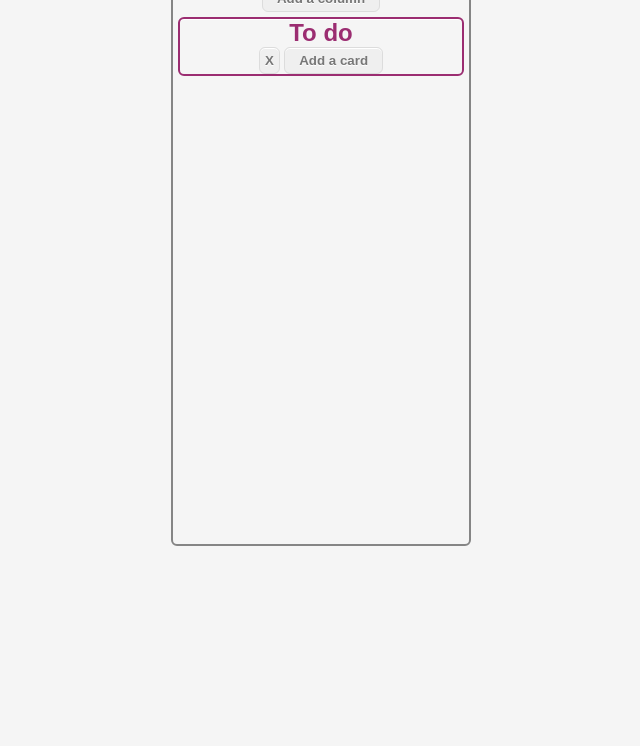
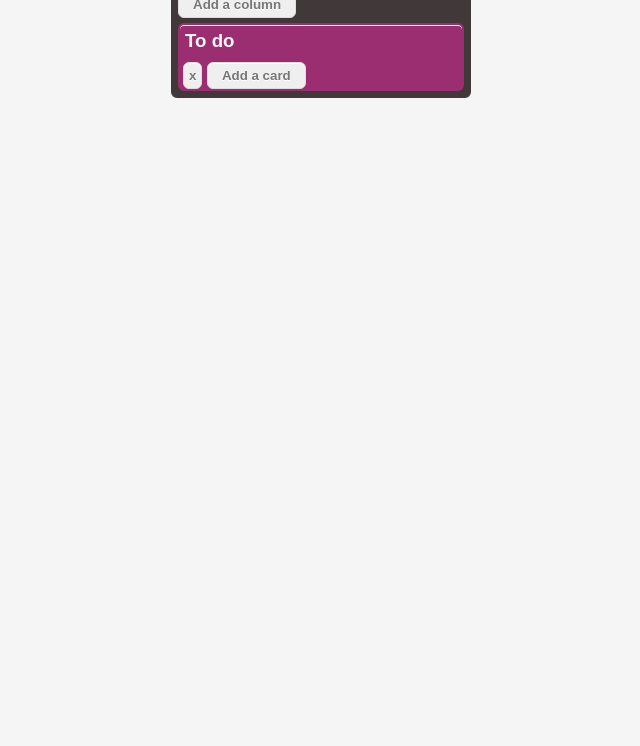
Before and after one commit to adeeio/kanban, a website: page index.html in a window 1280 px wide. Shown: the part 54-800 px from the top of the page, without its empty margins (319-959 px from the left). Drawn offline with nearby package versions, Linux system fonts and the light colour scheme.

Commit message:
finished styling up

```diff
--- a/index.html
+++ b/index.html
@@ -7,16 +7,16 @@
 </head>
 <body>
 	<div id="board" class="board">
-    <h1>Kanban board</h1>
+    <h2>Kanban board</h2>
     <button class="create-column">Add a column</button>
     <div class="column-container"></div>
   </div>
 
   <script id="column-template" type="x-tmpl-mustache">
     <div class="column">
-        <h2 class="column-title"> {{ name }} </h2>
+        <h3 class="column-title"> {{ name }} </h3>
         <ul id= {{ id }} class="column-card-list"></ul>
-        <button class="btn-delete">X</button>
+        <button class="btn-delete">x</button>
         <button class="add-card">Add a card</button>
     </div>
   </script>
--- a/sass/style.scss
+++ b/sass/style.scss
@@ -1,8 +1,11 @@
+$board-main-color: #413939;
+$board-text-color: #f5f5f5;
 
-$board-main-color: #858585;
 $column-main-color: rgb(155, 45, 113);
+$column-text-color: #f5f5f5;
+
 $card-main-color: #889acc;
-
+$card-text-color: #f5f5f5;
 
 * {
   box-sizing: border-box;
@@ -20,13 +23,18 @@ body {
 .board {
   width: 100%;
   max-width: 300px;
-  height: 600px;
-  text-align: center;
+  height: auto;
+  text-align: left;
   background: #f5f5f5;
   border-radius: 6px;
   border: 2px solid $board-main-color;
   box-shadow: inset 0px 1px 0px 0px #ffffff;
-  color:  $board-main-color;
+  background: $board-main-color;
+  color: $board-text-color;
+  h2 {
+    padding: 5px;
+  }
+  overflow: auto;
 }
 
 .column {
@@ -34,7 +42,16 @@ body {
   box-shadow: inset 0px 1px 0px 0px #ffffff;
   border-radius: 6px;
   margin: 5px;
-  color: $column-main-color;
+  color: $column-text-color;
+  text-decoration: none;
+  background: $column-main-color;
+  white-space: wrap;
+  h3 {
+    padding: 5px;
+  }
+  li {
+    list-style-type: none;
+  }
 }
 
 .card {
@@ -44,11 +61,13 @@ body {
   box-shadow: inset 0px 1px 0px 0px #ffffff;
   font-family: Arial;
   font-weight: bold;
-  padding: 6px 24px;
   text-decoration: none;
-  text-shadow: 0px 1px 0px #ffffff;
   box-shadow: inset 0px 1px 0px 0px #ffffff;
-  color: $card-main-color;
+  color: $card-text-color;
+  background: $card-main-color;
+  p {
+      padding: 3px;
+  }
 }
 
 .add-card {
@@ -60,6 +79,7 @@ body {
   font-family: Arial;
   font-weight: bold;
   padding: 5px 14px;
+  margin-top: 5px;
   text-decoration: none;
   text-shadow: 0px 1px 0px #ffffff;
   box-shadow: inset 0px 1px 0px 0px #ffffff;
@@ -71,9 +91,11 @@ body {
 
 .create-column {
   @extend .add-card;
+  margin-left: 5px;
 }
 
 .btn-delete {
   @extend .add-card;
   padding: 5px;
+  margin: 0 0 0 3px;
 }
```
Also changed, not shown: css/style.css, 1 other file.
